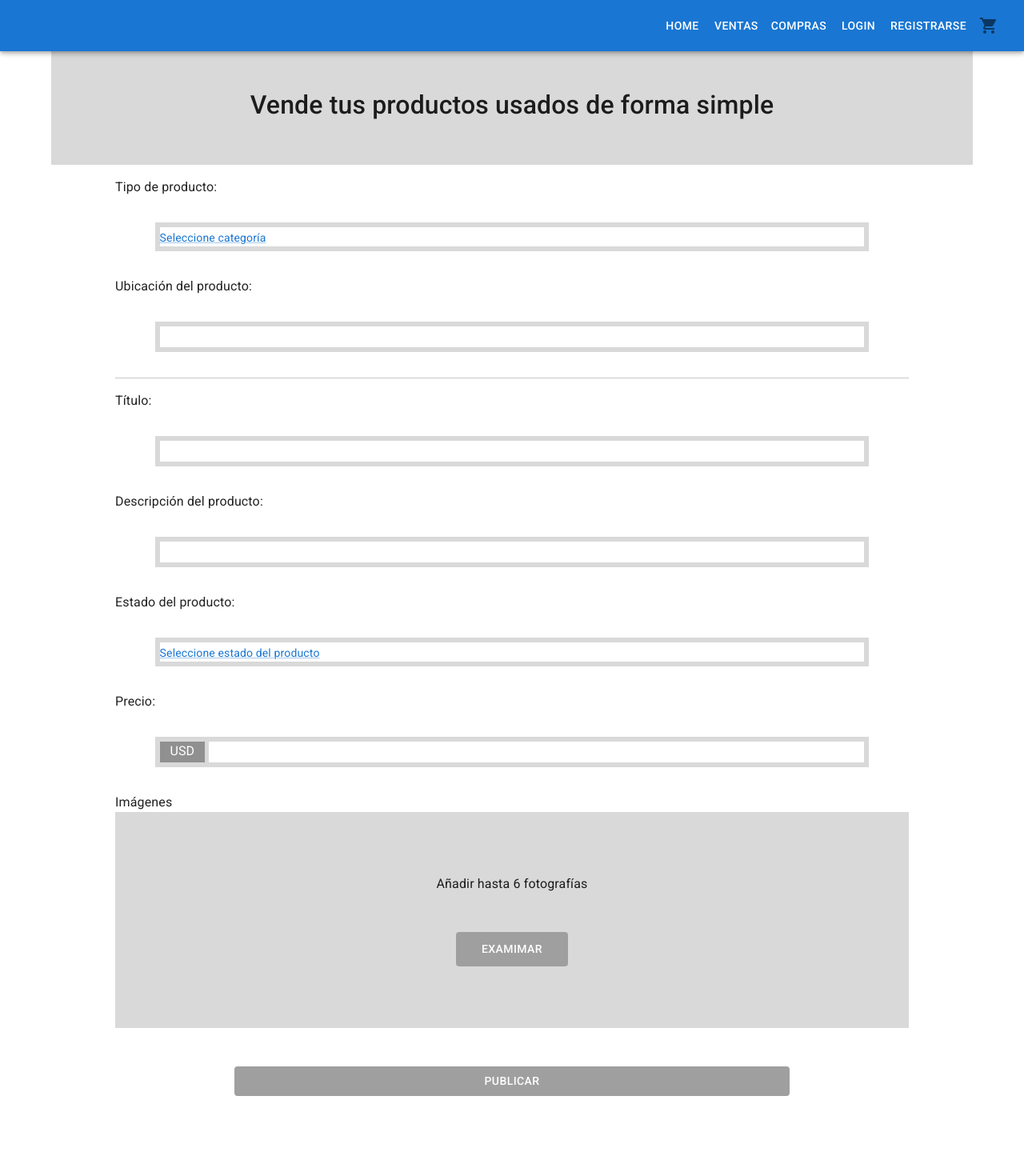
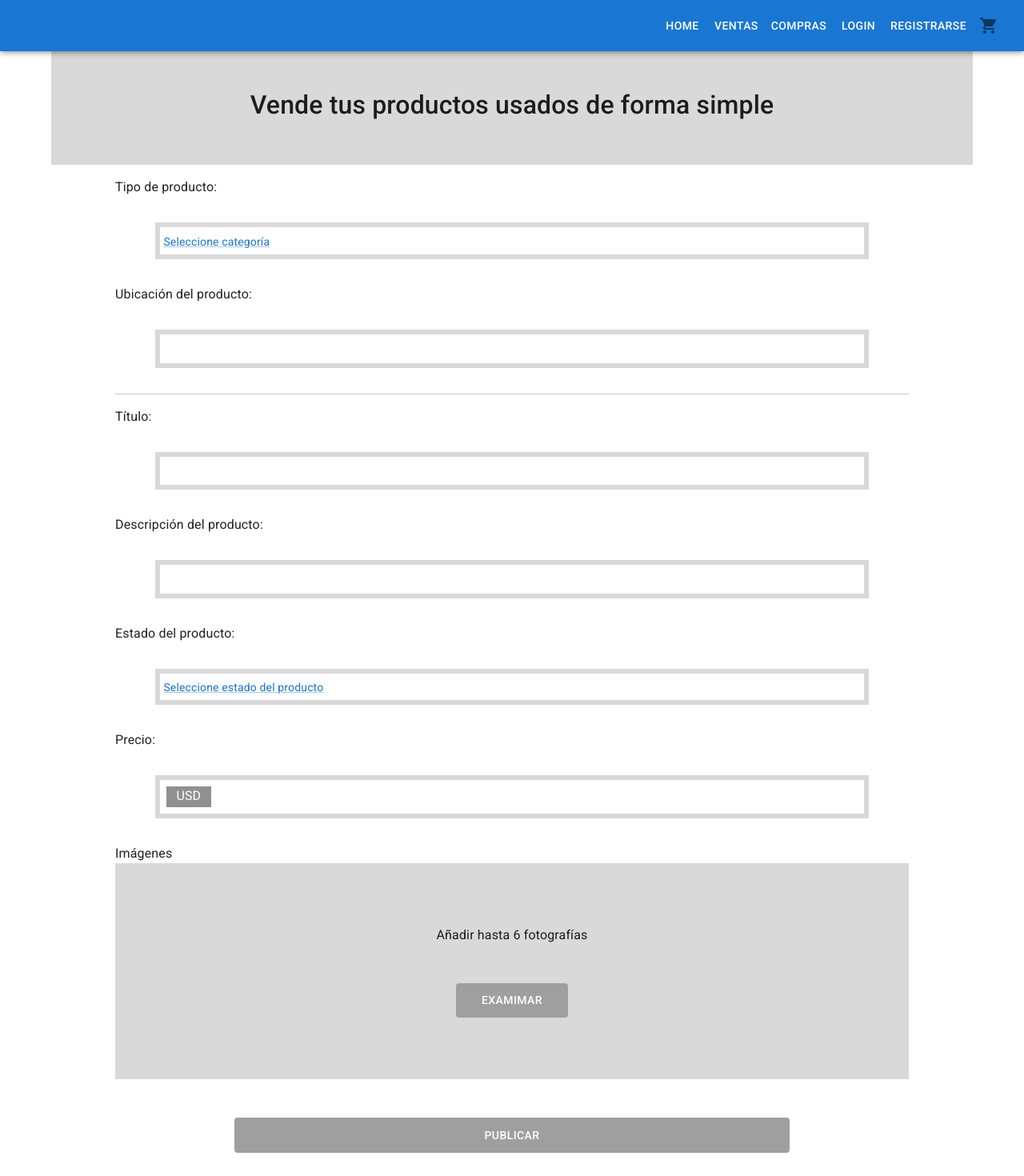
Before and after one commit to No-Country/c12-g21-m-java-react, a React (Vite) app in the folder Frontend/proyecto-nocountry/: page /vender in a window 1280 px wide. Shown: the top 1470 px of the page at 80% size. Before the commit the page ends 1434 px from the top, so only its background shows below. Built offline with nearby package versions, Linux system fonts and the light colour scheme.

Commit message:
se modifican estilos en formulario de venta

```diff
--- a/Frontend/proyecto-nocountry/src/components/buttons/BtnPublicar.jsx
+++ b/Frontend/proyecto-nocountry/src/components/buttons/BtnPublicar.jsx
@@ -4,7 +4,7 @@ import { Button } from "@mui/material"
 const BtnPublicar = () => {
   return (
     <div className="btnPublicar">
-        <Button className="btnPublicarActive" sx={{bgcolor: "#9f9f9f", color: "white", width: "70%", margin: "3rem 0"}}>Publicar</Button>
+        <Button className="btnPublicarActive" sx={{bgcolor: "#9f9f9f", color: "white", width: "70%", margin: "3rem 0", padding: ".6rem 0"}}>Publicar</Button>
     </div>
   )
 }
--- a/Frontend/proyecto-nocountry/src/components/inputs/InputLink.jsx
+++ b/Frontend/proyecto-nocountry/src/components/inputs/InputLink.jsx
@@ -10,7 +10,7 @@ const linkCat = <Link
 const InputLink = () => {
     return (
         <div id='inputLink'>
-            <Box component="form" sx={{ borderRadius: "none", border: ".4rem solid #d9d9d9", maxWidth: "90%", margin: "2rem auto" }}>
+            <Box component="form" sx={{ borderRadius: "none", border: ".4rem solid #d9d9d9", maxWidth: "90%", margin: "2rem auto", padding: ".3rem" }}>
                 <Box component="text">
                     {linkCat}
                 </Box>
--- a/Frontend/proyecto-nocountry/src/components/inputs/InputLinkEstado.jsx
+++ b/Frontend/proyecto-nocountry/src/components/inputs/InputLinkEstado.jsx
@@ -10,7 +10,7 @@ const linkEstado = <Link
 const InputLinkEstado = () => {
     return (
         <div>
-            <Box component="form" sx={{ borderRadius: "none", border: ".4rem solid #d9d9d9", maxWidth: "90%", margin: "2rem auto" }}>
+            <Box component="form" sx={{ borderRadius: "none", border: ".4rem solid #d9d9d9", maxWidth: "90%", margin: "2rem auto", padding: ".3rem" }}>
                 <Box component="text">
                     {linkEstado}
                 </Box>
--- a/Frontend/proyecto-nocountry/src/components/inputs/InputPrice.jsx
+++ b/Frontend/proyecto-nocountry/src/components/inputs/InputPrice.jsx
@@ -4,7 +4,7 @@ import "../inputs/inputs.css"
 const InputPrice = () => {
     return (
         <div id='inputText'>
-            <Box component="form" sx={{borderRadius: "none", border: ".4rem solid #d9d9d9", bgcolor: "#d9d9d9", maxWidth: "90%", margin: "2rem auto", display: "flex", gap: "5px"}}>
+            <Box component="form" sx={{borderRadius: "none", border: ".4rem solid #d9d9d9", maxWidth: "90%", margin: "2rem auto", padding: ".5rem", display: "flex", gap: "5px"}}>
                 <Box sx={{bgcolor: "#909090", padding: "0 .8rem", color: "white"}}>USD</Box>
                 <input type="number" id="inputPrice" />
             </Box>
--- a/Frontend/proyecto-nocountry/src/components/inputs/InputText.jsx
+++ b/Frontend/proyecto-nocountry/src/components/inputs/InputText.jsx
@@ -4,7 +4,7 @@ import "../inputs/inputs.css"
 const InputText = () => {
     return (
         <div id='inputText'>
-            <Box component="form" sx={{borderRadius: "none", border: ".4rem solid #d9d9d9", maxWidth: "90%", margin: "2rem auto"}}>
+            <Box component="form" sx={{borderRadius: "none", border: ".4rem solid #d9d9d9", maxWidth: "90%", margin: "2rem auto", padding: ".3rem"}}>
                 <input type="text" id="inputText" />
             </Box>
         </div>
```
